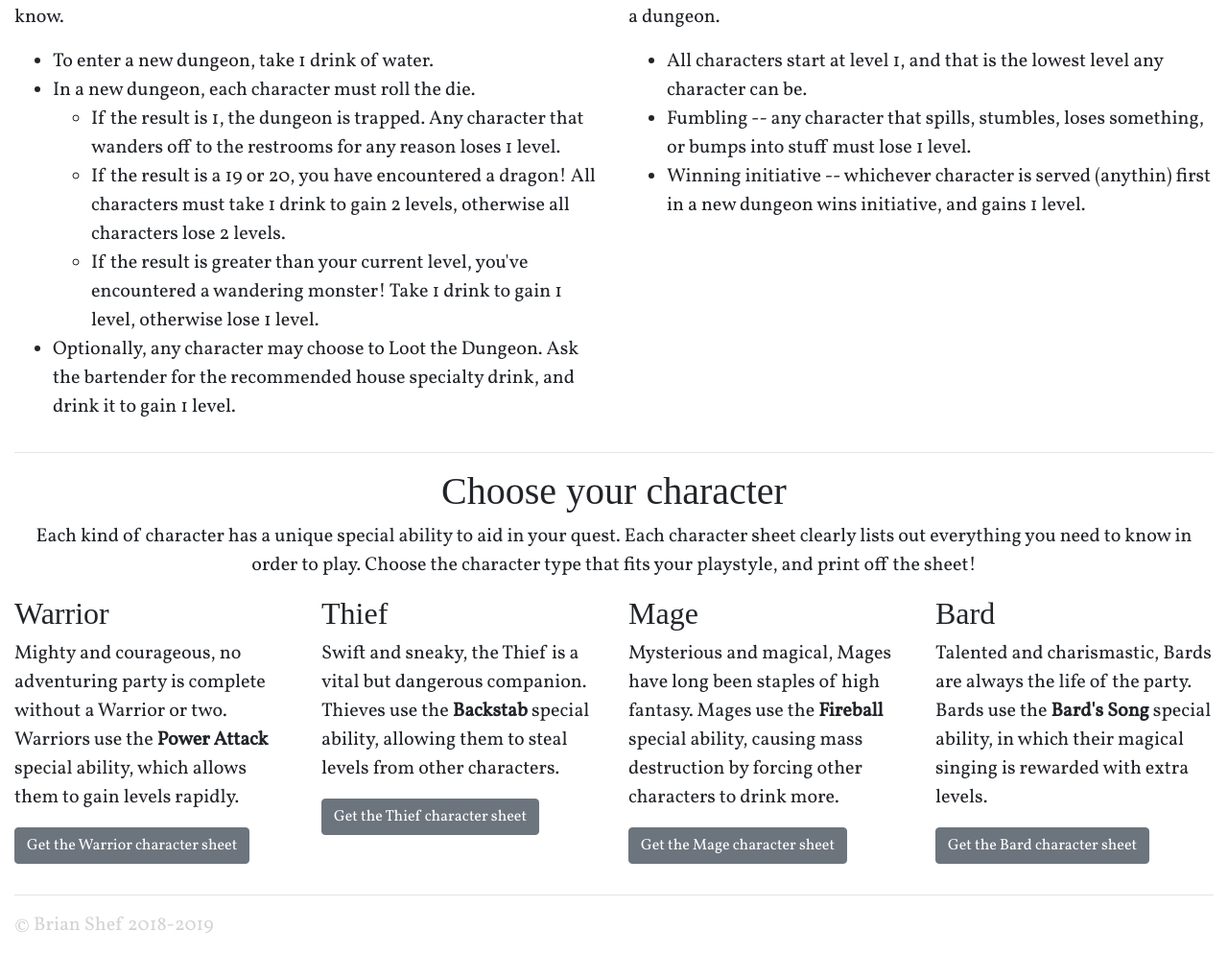
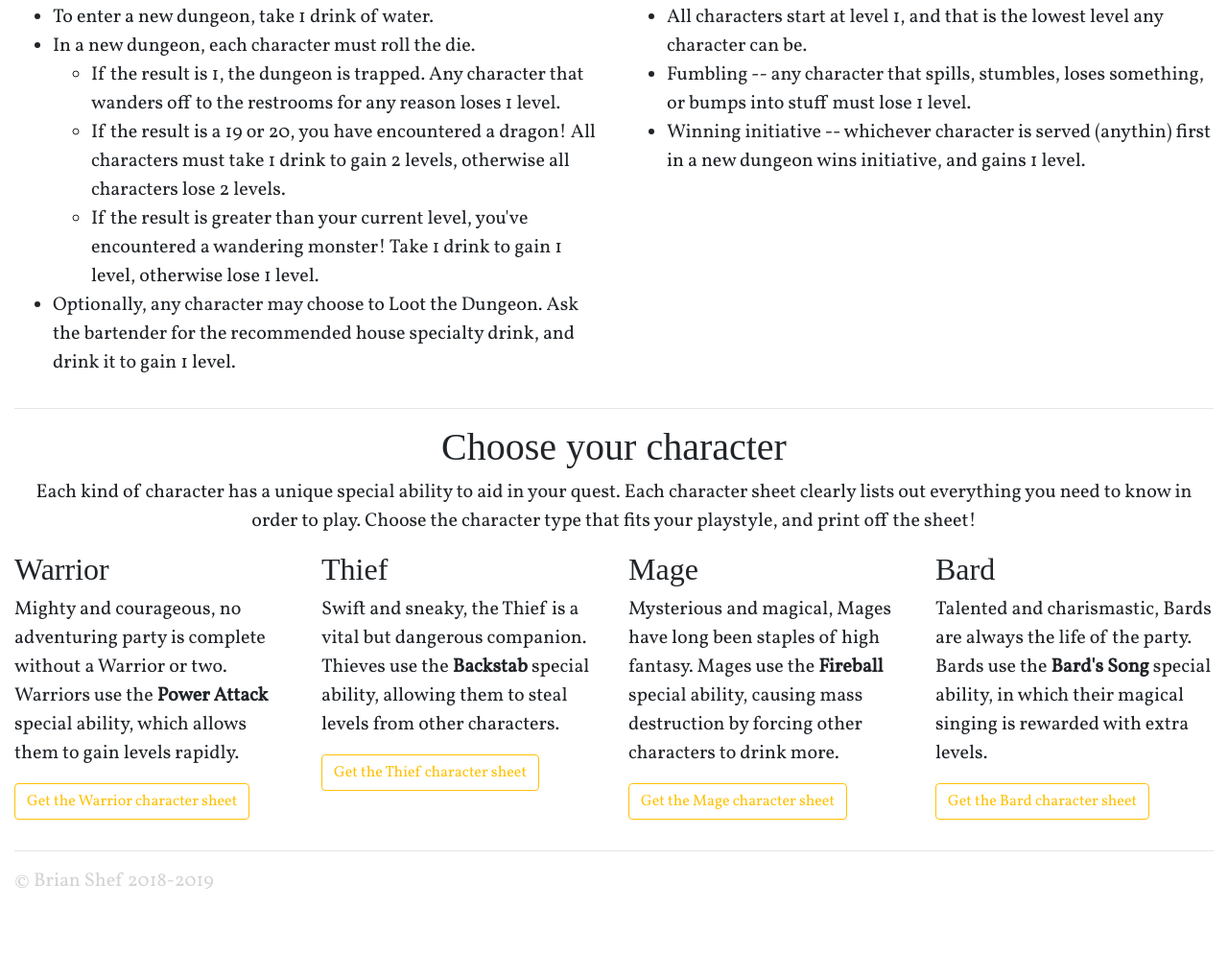
Before and after one commit to brianshef/pubquest, a plain HTML site: page index.html in a window 1280 px wide. Shown: the part 553-1548 px from the top of the page at 96% size. After the commit the page ends 1502 px from the top, so only its background shows below. Drawn offline with nearby package versions, Linux system fonts and the light colour scheme; a web font is replaced by a local one.

Commit message:
Update index button styles

```diff
--- a/index.html
+++ b/index.html
@@ -45,7 +45,6 @@
                 <div class="container">
                     <h1 class="display-1" style="font-family:UnifrakturMaguntia">PubQuest</h1>
                     <h2 style="font-family:Fondamento">A fun pub crawl drinking game inspired by classic, fantasy roleplaying games.</h2>
-                    <p>More information coming soon!</p>
                     <p><a class="btn btn-warning btn-lg" href="https://brianshef.github.io/pubquest/about" role="button">Learn more</a></p>
                 </div>
             </div>
@@ -109,7 +108,7 @@
                             Warriors use the <strong>Power Attack</strong> special ability,
                             which allows them to gain levels rapidly.
                         </p>
-                        <p><a class="btn btn-secondary" href="https://brianshef.github.io/pubquest/characters/warrior" role="button">Get the Warrior character sheet</a></p>
+                        <p><a class="btn btn-outline-warning" href="https://brianshef.github.io/pubquest/characters/warrior" role="button">Get the Warrior character sheet</a></p>
                     </div>
                     <div class="col-md-3">
                         <h2 style="font-family:Fondamento">Thief</h2>
@@ -118,7 +117,7 @@
                             Thieves use the <strong>Backstab</strong> special ability,
                             allowing them to steal levels from other characters.
                         </p>
-                        <p><a class="btn btn-secondary" href="https://brianshef.github.io/pubquest/characters/thief" role="button">Get the Thief character sheet</a></p>
+                        <p><a class="btn btn-outline-warning" href="https://brianshef.github.io/pubquest/characters/thief" role="button">Get the Thief character sheet</a></p>
                     </div>
                     <div class="col-md-3">
                         <h2 style="font-family:Fondamento">Mage</h2>
@@ -127,7 +126,7 @@
                             Mages use the <strong>Fireball</strong> special ability,
                             causing mass destruction by forcing other characters to drink more.
                         </p>
-                        <p><a class="btn btn-secondary" href="https://brianshef.github.io/pubquest/characters/mage" role="button">Get the Mage character sheet</a></p>
+                        <p><a class="btn btn-outline-warning" href="https://brianshef.github.io/pubquest/characters/mage" role="button">Get the Mage character sheet</a></p>
                     </div>
                     <div class="col-md-3">
                         <h2 style="font-family:Fondamento">Bard</h2>
@@ -136,7 +135,7 @@
                             Bards use the <strong>Bard's Song</strong> special ability,
                             in which their magical singing is rewarded with extra levels.
                         </p>
-                        <p><a class="btn btn-secondary" href="https://brianshef.github.io/pubquest/characters/bard" role="button">Get the Bard character sheet</a></p>
+                        <p><a class="btn btn-outline-warning" href="https://brianshef.github.io/pubquest/characters/bard" role="button">Get the Bard character sheet</a></p>
                     </div>
                 </div>
 
```
